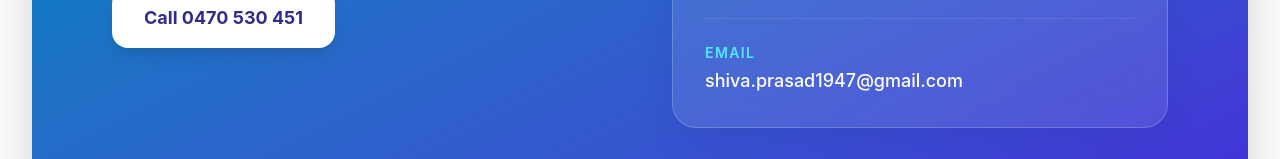
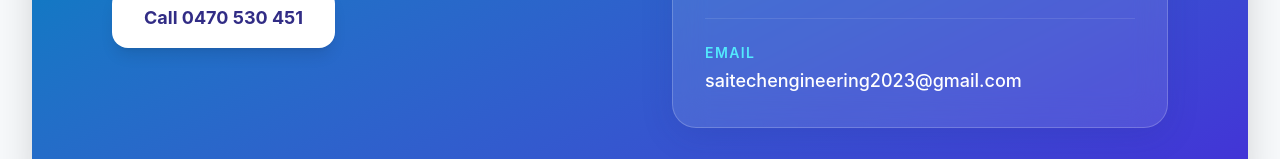
Before and after one commit to Lochan005/invoice, a React (Vite) app: page / in a window 1280 px wide. Shown: the part 4973-5132 px from the top of the page. Built offline with nearby package versions, Linux system fonts and the light colour scheme.

Commit message:
Update email address in App component

```diff
--- a/src/App.jsx
+++ b/src/App.jsx
@@ -366,8 +366,8 @@ export default function SaitechEngineeringHomepage() {
                   </div>
                   <div>
                     <p className="text-sm font-semibold text-cyan-300 uppercase tracking-widest mb-1">Email</p>
-                    <a href="mailto:shiva.prasad1947@gmail.com" className="text-lg font-medium text-white hover:text-cyan-300 transition-colors break-all">
-                      shiva.prasad1947@gmail.com
+                    <a href="mailto:saitechengineering2023@gmail.com" className="text-lg font-medium text-white hover:text-cyan-300 transition-colors break-all">
+                      saitechengineering2023@gmail.com
                     </a>
                   </div>
                 </div>
```
